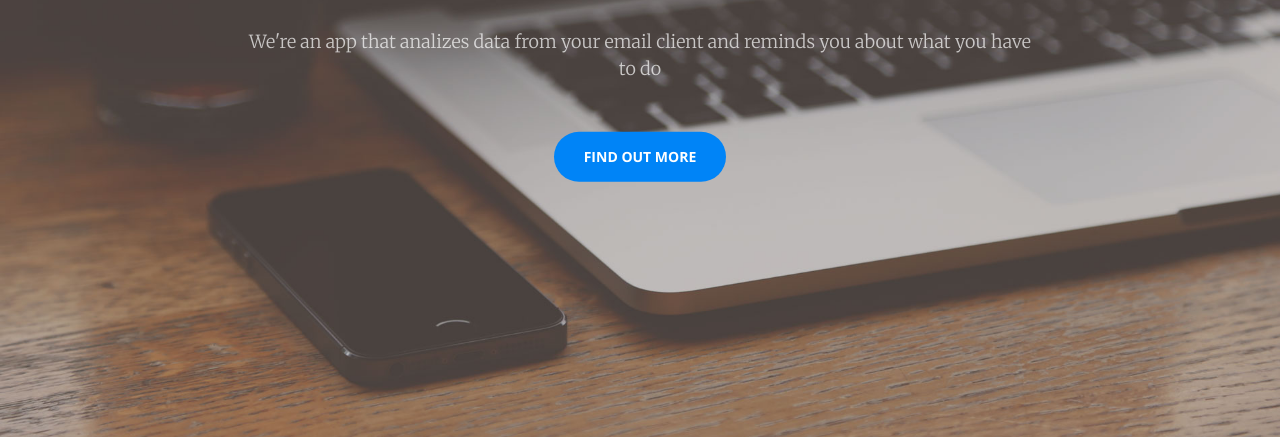
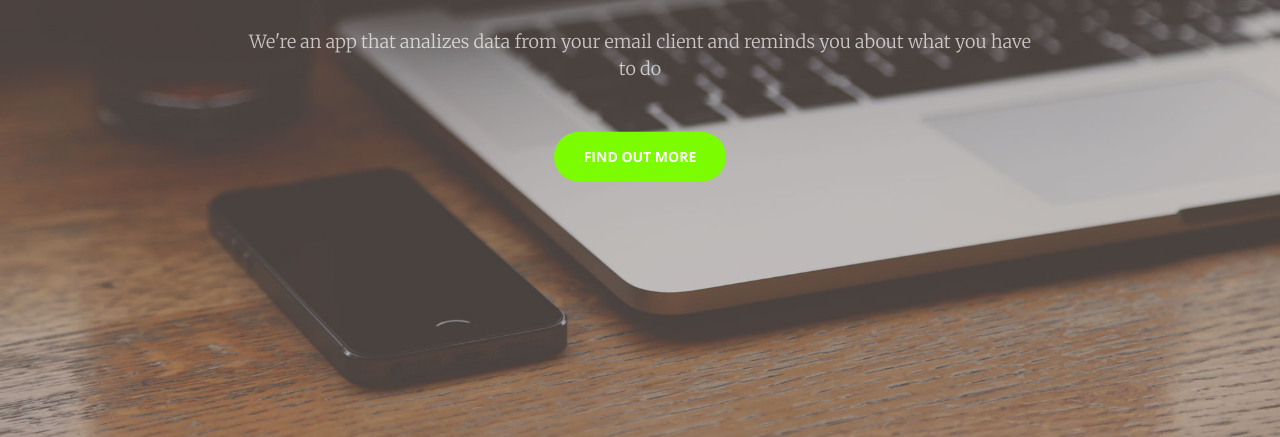
Before and after one commit to baristaGeek/ReMind, a plain HTML site: page index.html in a window 1280 px wide. In both pictures the pointer is over the link "FIND OUT MORE". Shown: the part 363-800 px from the top of the page. Drawn offline with nearby package versions, Linux system fonts and the light colour scheme.

Commit message:
color1000

```diff
--- a/css/creative.css
+++ b/css/creative.css
@@ -399,9 +399,9 @@ fieldset[disabled] .btn-default.active {
 .btn-primary:active,
 .btn-primary.active,
 .open > .dropdown-toggle.btn-primary {
-    border-color: #0084f7;
+    border-color: #7cfc00;
     color: #fff;
-    background-color: #0084f7;
+    background-color: #7cfc00;
 }
 
 .btn-primary:active,
```
